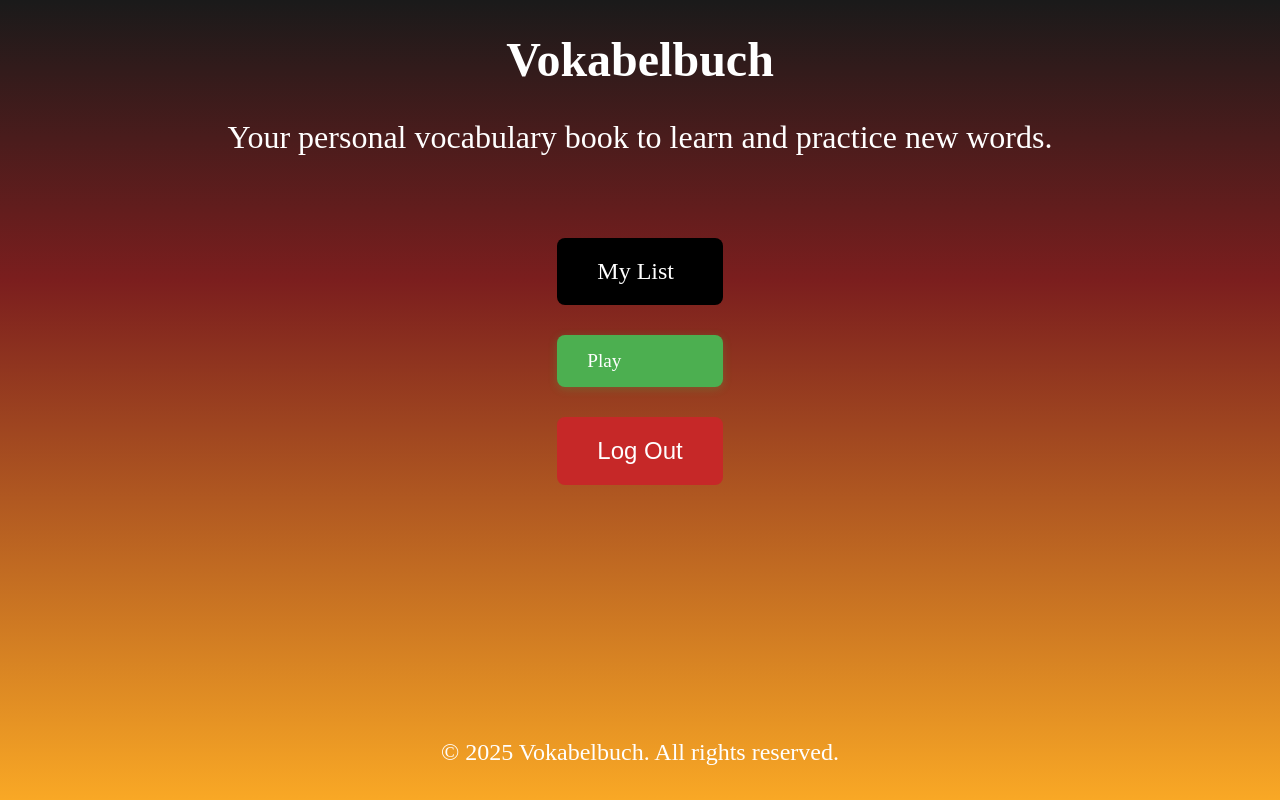
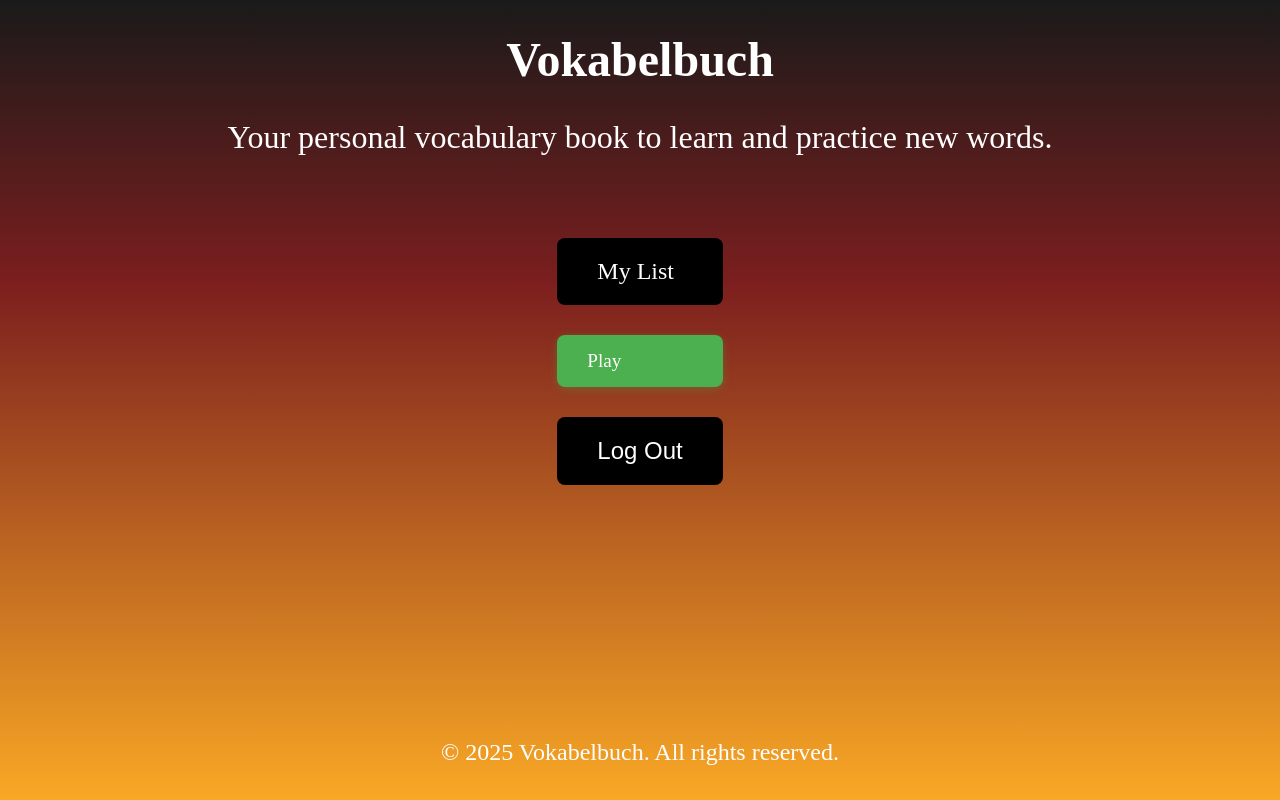
Before and after one commit to mertrasna/vokabelbuch, a React (Vite) app in the folder client/: page /welcome in a window 1280 px wide. Built offline with nearby package versions, Linux system fonts and the light colour scheme; no server answers; sample sign-in values are in the browser's storage.

Commit message:
play & log out button css update

```diff
--- a/client/src/pages/WelcomePage.css
+++ b/client/src/pages/WelcomePage.css
@@ -40,13 +40,6 @@
     box-shadow: 0 4px 8px rgba(0, 0, 0, 0.2); /* shadow effect */
 }
 
-.logout-button {
-    background-color: #c62828;
-}
-.logout-button:hover {
-    background-color: #7b1e1e;
-}
-
 
 footer {
     position: fixed;
```
